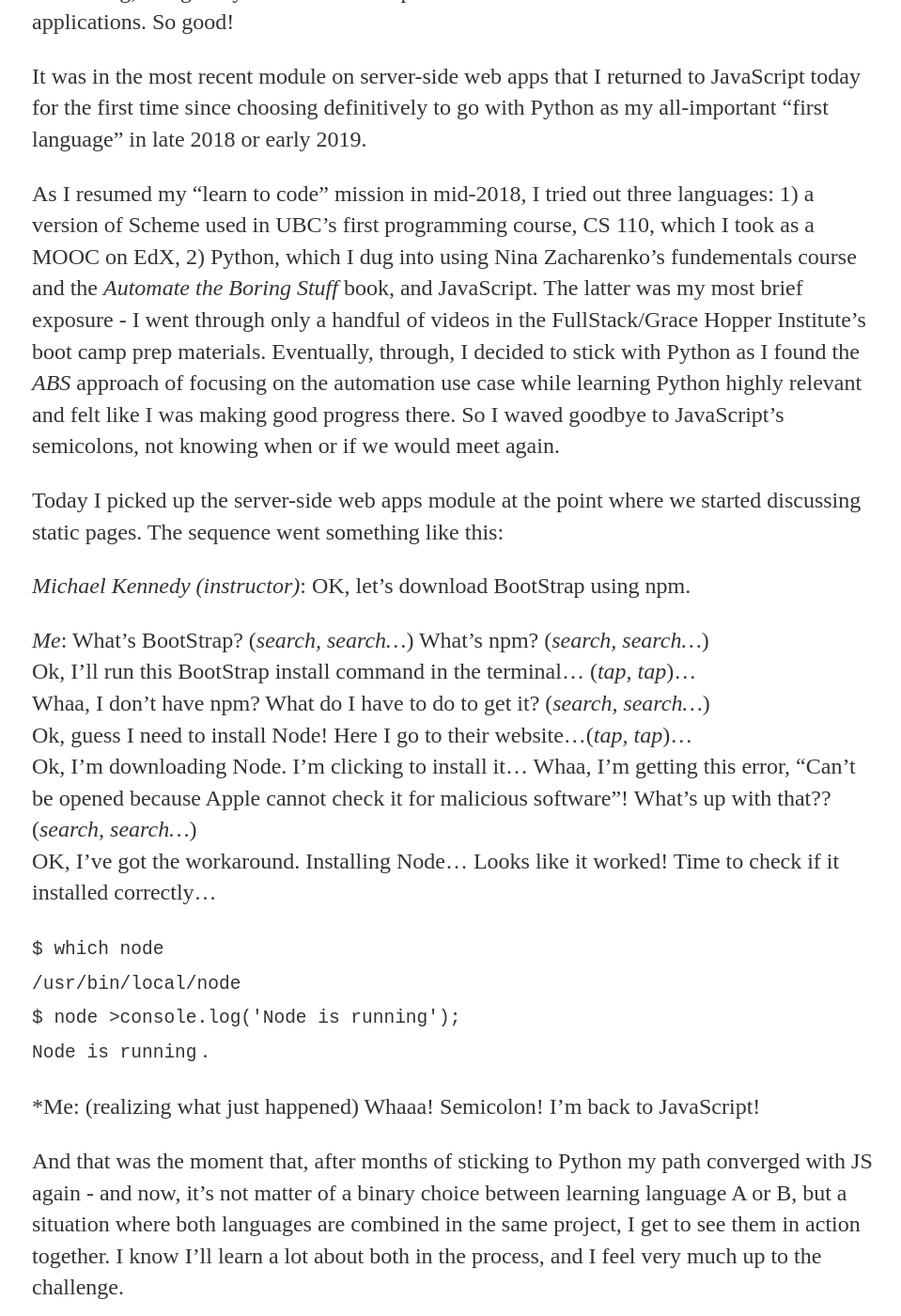
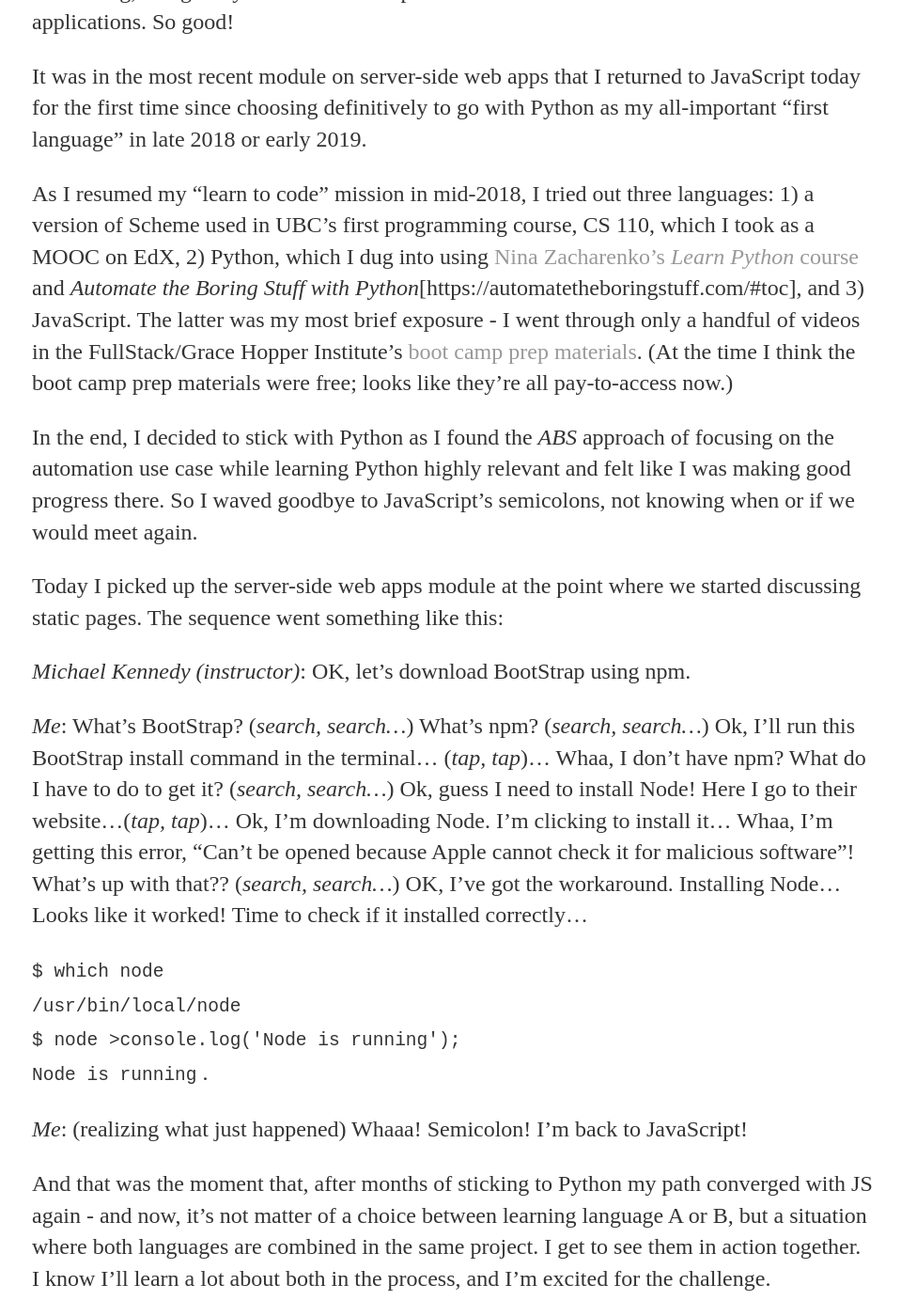
Before and after one commit to jchenj/jchenj.github.io, a Jekyll site: the page built from _posts/2020-01-31-hello-again-javascript.md, in a window 1280 px wide and 1400 px high, scrolled down 766 px. Shown: the whole window at 94% size, without its empty margins (158-1117 px from the left). Built offline with Jekyll 4.4.1, drawn with Linux system fonts in a browser that asks for light colours; some of the changed text lies outside the part shown.

Commit message:
Update 2020-01-31-hello-again-javascript.md

```diff
--- a/_posts/2020-01-31-hello-again-javascript.md
+++ b/_posts/2020-01-31-hello-again-javascript.md
@@ -12,18 +12,15 @@
 
 It was in the most recent module on server-side web apps that I returned to JavaScript today for the first time since choosing definitively to go with Python as my all-important "first language" in late 2018 or early 2019.
 
-As I resumed my "learn to code" mission in mid-2018, I tried out three languages: 1) a version of Scheme used in UBC's first programming course, CS 110, which I took as a MOOC on EdX, 2) Python, which I  dug into using Nina Zacharenko's fundementals course and the *Automate the Boring Stuff* book, and JavaScript. The latter was my most brief exposure - I went through only a handful of videos in the FullStack/Grace Hopper Institute's boot camp prep materials. Eventually, through, I decided to stick with Python as I found the *ABS* approach of focusing on the automation use case while learning Python highly relevant and felt like I was making good progress there. So I waved goodbye to JavaScript's semicolons, not knowing when or if we would meet again.
+As I resumed my "learn to code" mission in mid-2018, I tried out three languages: 1) a version of Scheme used in UBC's first programming course, CS 110, which I took as a MOOC on EdX, 2) Python, which I  dug into using [Nina Zacharenko's *Learn Python* course](https://www.learnpython.dev/01-introduction/) and *Automate the Boring Stuff with Python*[https://automatetheboringstuff.com/#toc], and 3) JavaScript. The latter was my most brief exposure - I went through only a handful of videos in the FullStack/Grace Hopper Institute's [boot camp prep materials](https://www.fullstackacademy.com/bootcamp-prep). (At the time I think the boot camp prep materials were free; looks like they're all pay-to-access now.)
+
+In the end, I decided to stick with Python as I found the *ABS* approach of focusing on the automation use case while learning Python highly relevant and felt like I was making good progress there. So I waved goodbye to JavaScript's semicolons, not knowing when or if we would meet again.
 
 Today I picked up the server-side web apps module at the point where we started discussing static pages. The sequence went something like this:
 
 *Michael Kennedy (instructor)*: OK, let's download BootStrap using npm.
 
-*Me*: What's BootStrap? (*search, search...*) What's npm? (*search, search...*)
-Ok, I'll run this BootStrap install command in the terminal... (*tap, tap*)...
-Whaa, I don't have npm? What do I have to do to get it? (*search, search...*)
-Ok, guess I need to install Node! Here I go to their website...(*tap, tap*)...
-Ok, I'm downloading Node. I'm clicking to install it... Whaa, I'm getting this error, "Can’t be opened because Apple cannot check it for malicious software"! What's up with that?? (*search, search...*)
-OK, I've got the workaround. Installing Node... Looks like it worked! Time to check if it installed correctly...
+*Me*: What's BootStrap? (*search, search...*) What's npm? (*search, search...*) Ok, I'll run this BootStrap install command in the terminal... (*tap, tap*)... Whaa, I don't have npm? What do I have to do to get it? (*search, search...*) Ok, guess I need to install Node! Here I go to their website...(*tap, tap*)... Ok, I'm downloading Node. I'm clicking to install it... Whaa, I'm getting this error, "Can’t be opened because Apple cannot check it for malicious software"! What's up with that?? (*search, search...*) OK, I've got the workaround. Installing Node... Looks like it worked! Time to check if it installed correctly...
 
 `$ which node`
 `/usr/bin/local/node`
@@ -31,8 +28,8 @@
 ``>console.log('Node is running');`
 `Node is running` .
 
-*Me: (realizing what just happened) Whaaa! Semicolon! I'm back to JavaScript!
+*Me*: (realizing what just happened) Whaaa! Semicolon! I'm back to JavaScript!
 
-And that was the moment that, after months of sticking to Python my path converged with JS again - and now, it's not matter of a binary choice between learning language A or B, but a situation where both languages are combined in the same project, I get to see them in action together. I know I'll learn a lot about both in the process, and I feel very much up to the challenge.
+And that was the moment that, after months of sticking to Python my path converged with JS again - and now, it's not matter of a choice between learning language A or B, but a situation where both languages are combined in the same project. I get to see them in action together. I know I'll learn a lot about both in the process, and I'm excited for the challenge.
 
 I got BootStrap installed, and moving onwards!
```
Also changed, not shown: other parts of _posts/2020-01-31-hello-again-javascript.md (+1 -1 lines).
